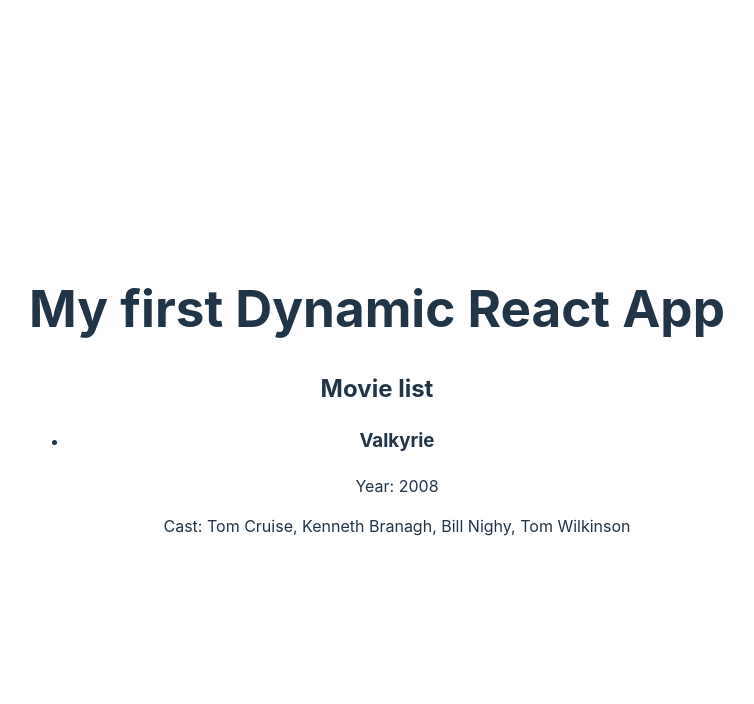
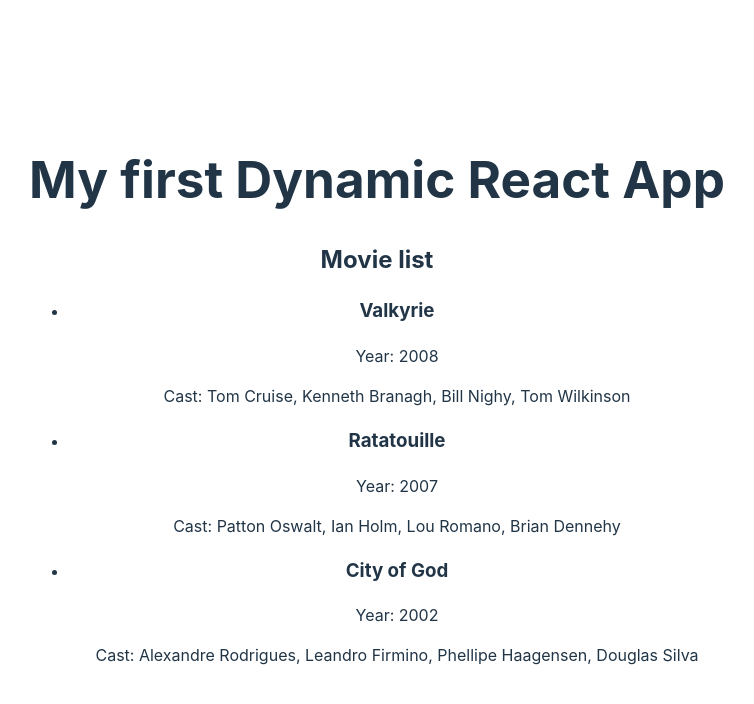
Before and after one commit to GGarenov/Components-React-basic-idea, a React (Vite) app in the folder components-basics/: page / in a window 1280 px wide. Shown: the top 704 px of the page, without its empty margins (263-1017 px from the left). Built offline with nearby package versions, Linux system fonts and the light colour scheme.

Commit message:
Reusable movie components

```diff
--- a/components-basics/src/components/MovieList.jsx
+++ b/components-basics/src/components/MovieList.jsx
@@ -6,6 +6,8 @@ export default function MovieList(props) {
         <h2>{props.headingText}</h2>
             <ul>
                 <li><Movie data={props.movies[0]} /></li>
+                <li><Movie data={props.movies[1]} /></li>
+                 <li><Movie data={props.movies[2]} /></li>
 
         </ul>
 
```
